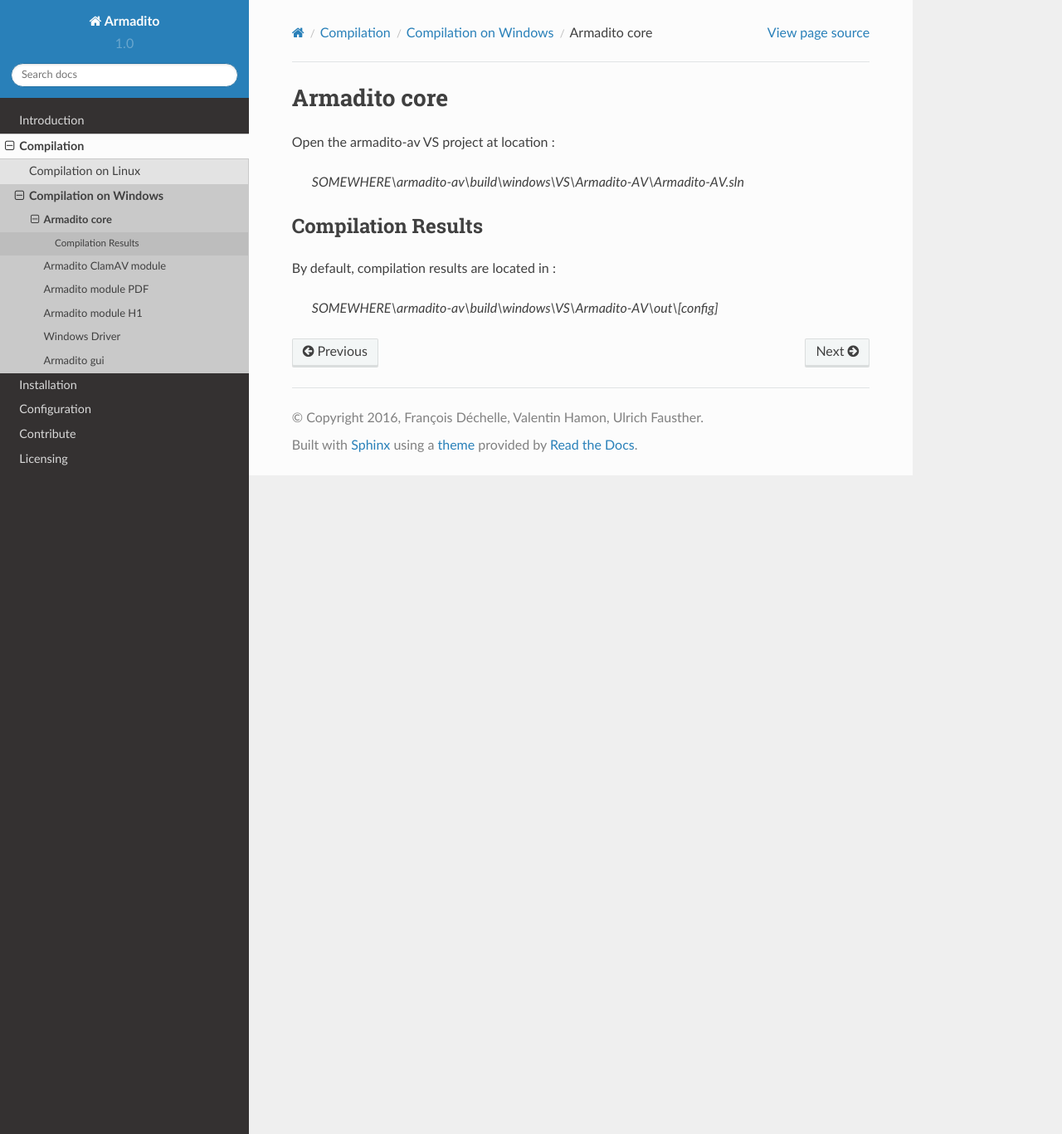
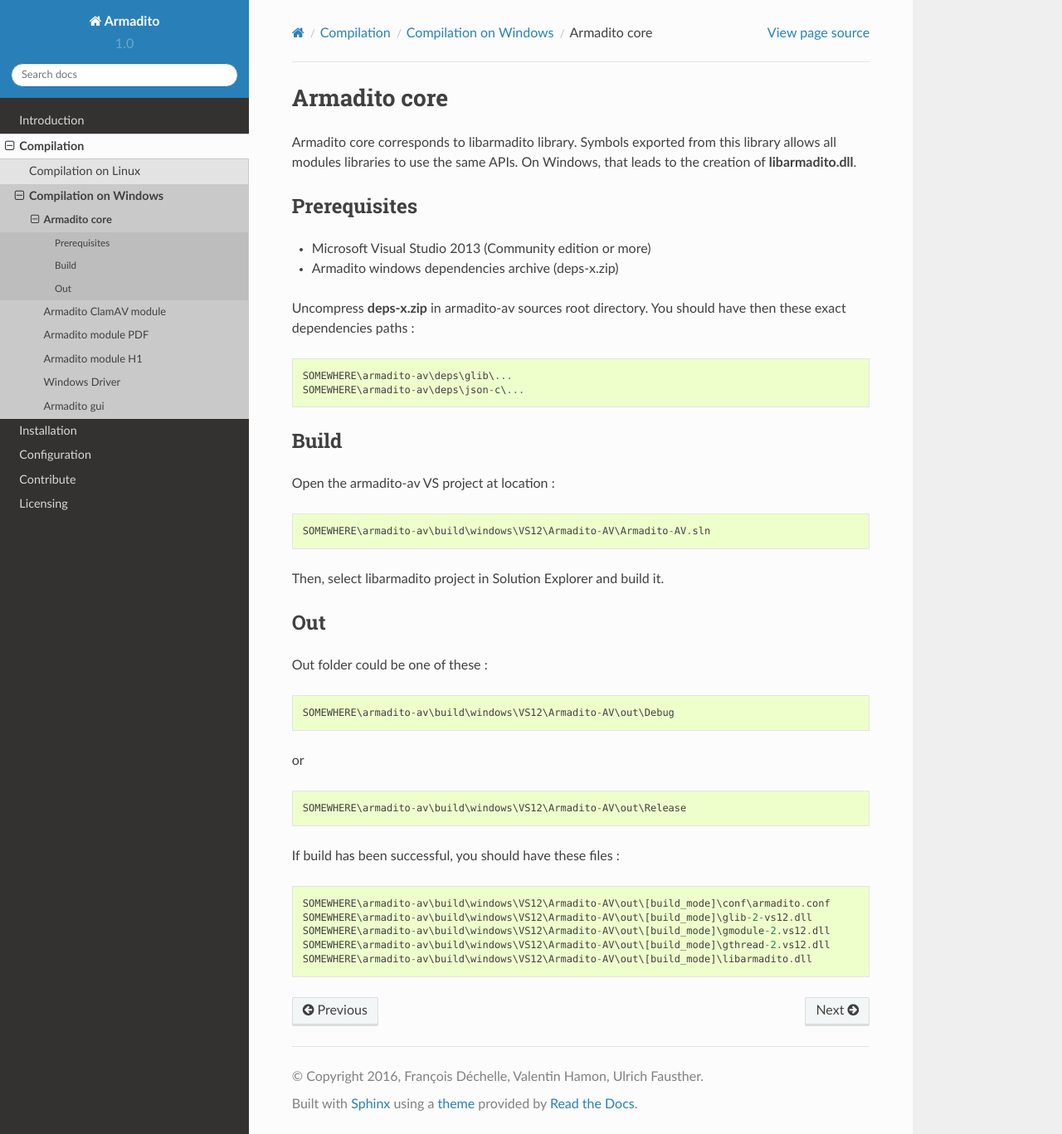
Before and after one commit to armadito/armadito-doc, a Sphinx documentation site: the page built from source/compilation/windows/core.rst, in a window 1280 px wide and 1367 px high. Shown: the whole window at 83% size. Built offline with Sphinx 7.4.7 and the Read the Docs theme 2.0.0, drawn with Linux system fonts in a browser that asks for light colours.

Commit message:
Improve windows build documentation

```diff
--- a/source/compilation/windows/core.rst
+++ b/source/compilation/windows/core.rst
@@ -1,14 +1,55 @@
 Armadito core
 =============
 
+Armadito core corresponds to libarmadito library. Symbols exported from this library allows all modules libraries to use the same APIs.
+On Windows, that leads to the creation of **libarmadito.dll**.
+
+Prerequisites
+-------------
+
+* Microsoft Visual Studio 2013 (Community edition or more)
+* Armadito windows dependencies archive (deps-x.zip)
+
+Uncompress **deps-x.zip** in armadito-av sources root directory. You should have then these exact dependencies paths :
+
+::
+
+   SOMEWHERE\armadito-av\deps\glib\...
+   SOMEWHERE\armadito-av\deps\json-c\...
+
+Build
+-----
+
 Open the armadito-av VS project at location :
 
-   *SOMEWHERE\\armadito-av\\build\\windows\\VS\\Armadito-AV\\Armadito-AV.sln*
+::
+
+   SOMEWHERE\armadito-av\build\windows\VS12\Armadito-AV\Armadito-AV.sln
+
+Then, select libarmadito project in Solution Explorer and build it.
 
 
-Compilation Results
-*******************
+Out
+---
 
-By default, compilation results are located in :
+Out folder could be one of these :
 
-   *SOMEWHERE\\armadito-av\\build\\windows\\VS\\Armadito-AV\\out\\[config]*
+::
+
+   SOMEWHERE\armadito-av\build\windows\VS12\Armadito-AV\out\Debug
+
+or
+
+::
+
+   SOMEWHERE\armadito-av\build\windows\VS12\Armadito-AV\out\Release
+
+If build has been successful, you should have these files :
+
+::
+
+   SOMEWHERE\armadito-av\build\windows\VS12\Armadito-AV\out\[build_mode]\conf\armadito.conf
+   SOMEWHERE\armadito-av\build\windows\VS12\Armadito-AV\out\[build_mode]\glib-2-vs12.dll
+   SOMEWHERE\armadito-av\build\windows\VS12\Armadito-AV\out\[build_mode]\gmodule-2.vs12.dll
+   SOMEWHERE\armadito-av\build\windows\VS12\Armadito-AV\out\[build_mode]\gthread-2.vs12.dll
+   SOMEWHERE\armadito-av\build\windows\VS12\Armadito-AV\out\[build_mode]\libarmadito.dll
--- a/source/compilation/windows/index.rst
+++ b/source/compilation/windows/index.rst
@@ -4,6 +4,8 @@
 On Windows, you can compile Armadito AV sources with Visual Studio.
 This has been tested with Visual Studio 2013.
 You might have to apply some modifications regarding to which Visual Studio's version you use.
+
+Tested on : Windows 7 64bit SP1.
 
 .. toctree::
 
```
Also changed, not shown: source/compilation/windows/clamav.rst (+47 -5 lines).
